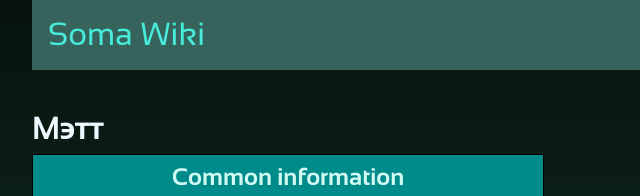
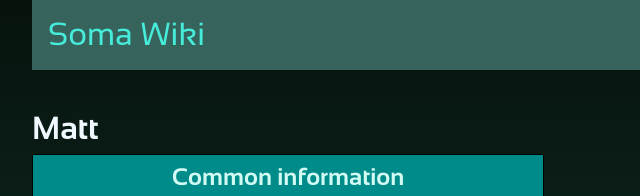
Before and after one commit to Leshiy-ND/SomaWiki, a plain HTML site: page Pages/Characters/Matt/en.html in a window 1280 px wide. Shown: the top 196 px of the page, 96-736 px from the left. Drawn offline with Linux system fonts and the light colour scheme.

Commit message:
Lang fixes

```diff
--- a/Pages/Characters/Matt/en.html
+++ b/Pages/Characters/Matt/en.html
@@ -4,12 +4,12 @@
         <meta http-equiv="Content-Type" content="text/html; charset=UTF-8" />
         <script src="../../../universals.js"></script>
         <link href="../../../style.css" rel="stylesheet" type="text/css" />
-        <title>Мэтт</title>
+        <title>Matt</title>
     </head>
     <body>
         <header id="universal-header"></header>
 
-        <h1>Мэтт</h1>
+        <h1>Matt</h1>
         <div class="itab-container">
             <div class="itab-header"> Common information                      </div>
             <div class="itab-line"> <div>Sex</div>           <div>Male</div>  </div>
```
